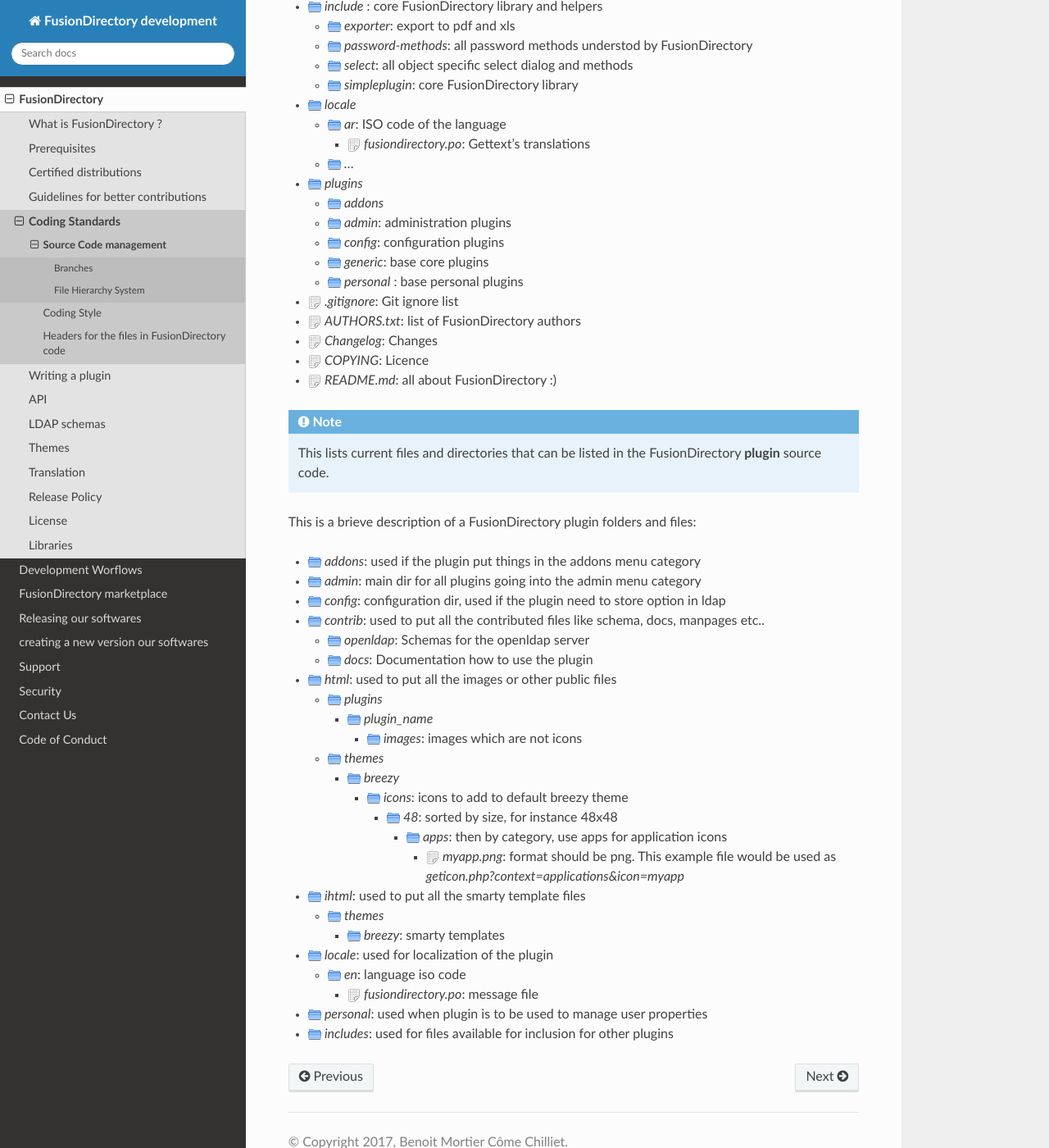
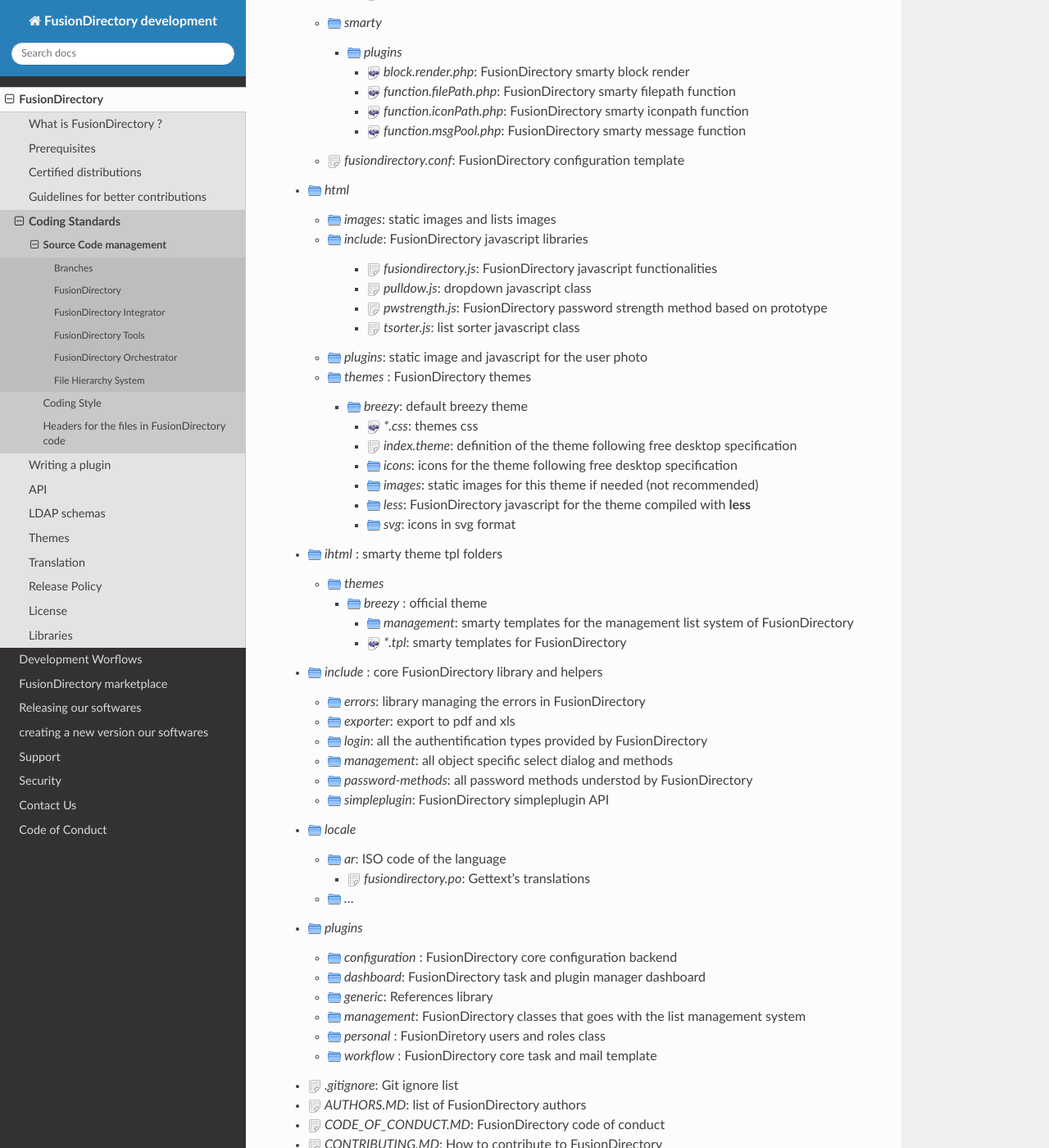
Before and after one commit to fusiondirectory/fusiondirectory-dev-manual, a Sphinx documentation site: the page built from source/fusiondirectory/coding/sourcecode.rst, in a window 1280 px wide and 1400 px high, scrolled down 1889 px. Shown: the whole window at 82% size. Built offline with Sphinx 7.4.7 and the Read the Docs theme 3.1.0, drawn with Linux system fonts in a browser that asks for light colours; some of the changed text lies outside the part shown.

Commit message:
:handshake: fix(directories) cleanup the folder explaination inside the dev manual
Cleaned the core directories and removed double plugin directories section

Signed-off-by: Benoit Mortier <benoit.mortier@fusiondirectory.org>

```diff
--- a/source/fusiondirectory/coding/sourcecode.rst
+++ b/source/fusiondirectory/coding/sourcecode.rst
@@ -3,14 +3,12 @@
 Source Code management
 ======================
 
-FusionDirectory source code management is handled by `GIT <https://en.wikipedia.org/wiki/Git>`_ and hosted on `GitHub <https://github.com/fusiondirectory>`_.
+In order to contribute to the source code, you will have to know a few things about Git and the development model we follow.
+You can read the CONTRIBUTING.MD in the source.
 
-There is two repositories :
+FusionDirectory source code management is handled by `GIT <https://en.wikipedia.org/wiki/Git>`_ and hosted on our own `GitLab <https://gitlab.fusiondirectory.org>`_.
 
-* `FusionDirectory Core <https://gitlab.fusiondirectory.org/fusiondirectory/fd>`_
-* `FusionDirectory plugins <https://gitlab.fusiondirectory.org/fusiondirectory/fd-plugins>`_
-
-In order to contribute to the source code, you will have to know a few things about Git and the development model we follow.
+A mirror is also available on `GitHub <https://github.com/fusiondirectory>`_.
 
 Branches
 --------
@@ -23,6 +21,38 @@
 The `dev` branch is where new features are added. This code is reputed as **non stable**.
 
 The `master` branch is the released code. This code is reputed as *stable*.
+
+There is five main repositories :
+
+FusionDirectory
+---------------
+
+FusionDirectory web application
+
+* `FusionDirectory Core <https://gitlab.fusiondirectory.org/fusiondirectory/fd>`_
+* `FusionDirectory plugins <https://gitlab.fusiondirectory.org/fusiondirectory/fd-plugins>`_
+
+FusionDirectory Integrator
+--------------------------
+
+FusionDirectory toolkit libraries
+
+* `FusionDirectory Integrator <https://gitlab.fusiondirectory.org/fusiondirectory/fusiondirectory-integrator>`_
+
+FusionDirectory Tools
+---------------------
+
+FusionDirectory set of tools for FusionDirectory and FusionDirectory Orchestrator
+
+* `FusionDirectory Tools <https://gitlab.fusiondirectory.org/fusiondirectory/fusiondirectory-tools>`_
+
+FusionDirectory Orchestrator
+----------------------------
+
+FusionDirectory REST Orchestrator handling the tasks
+
+* `FusionDirectory Orchestrator <https://gitlab.fusiondirectory.org/fusiondirectory/fusiondirectory-orchestrator>`_
+
 
 .. _fhs:
 
@@ -43,54 +73,54 @@
 
     * |file| `fusiondirectory-apache.conf`: FusionDirectory apache configuration
 
-  * |folder| `bin`
-
-    * |file| `fusiondirectory-insert-schema`: FusionDirectory console schema management tool
-    * |file| `fusiondirectory-setup`: FusionDirectory console management tool
-
   * |folder| `docs`
 
-    * |file| `README`: Global Readme
-    * |file| `README.cnconfig`: Readme about openldap and cn=config
-    * |file| `README.ldap-migration`: Readme about ldap migration issue when using FusionDirectory
-    * |file| `UPGRADE`: Full Documentation on how to upgrade from one version to another
-
-  * |folder| `images`
-
-    * |file| `favicon.png`: FusionDirectory favicon in png
-    * |file| `favicon.svg`: FusionDirectory favicon in svg
-    * |file| `Fusiondirectory-logo-noir.eps`: FusionDirectory logo in Encapsulated Postscript
-    * |file| `Fusiondirectory-logo.png`: FusionDirectory logo in png
+    * |file| `fusiondirectory-oid.pdf`: Registration of FusionDirectory oid at IANA
 
   * |folder| `lighttpd`
 
     * |file| `fusiondirectory-lighttpd.conf`: FusionDirectory lighttpd configuration file
 
-  * |folder| `man`
   * |folder| `openldap` : FusionDirectory core schema
+
+      * |file| `core-fd.schema`: FusionDirectory core schema
+      * |file| `core-fd-conf.schema`: FusionDirectory core configuration schema
+      * |file| `ldapns.schema`: LDAP Name Service Additional Schema
+      * |file| `template-fd.schema`: FusionDirectory template schema
 
   * |folder| `smarty`
 
     * |folder| `plugins`
 
-      * |file| `block.render.php`: FusionDirectory lighttpd configuration file
-      * |file| `function.filePath.php`: FusionDirectory lighttpd configuration file
-      * |file| `function.iconPath.php`: FusionDirectory lighttpd configuration file
-      * |file| `function.msgPool.php`: FusionDirectory lighttpd configuration file
+      * |phpfile| `block.render.php`: FusionDirectory smarty block render
+      * |phpfile| `function.filePath.php`: FusionDirectory smarty filepath function
+      * |phpfile| `function.iconPath.php`: FusionDirectory smarty iconpath function
+      * |phpfile| `function.msgPool.php`: FusionDirectory smarty message function
 
   * |file| `fusiondirectory.conf`: FusionDirectory configuration template
 
 * |folder| `html`
 
-  * |folder| `images`: static images
-  * |folder| `include`: static images
-  * |folder| `plugins`: static images
-  * |folder| `themes`: static images
+  * |folder| `images`: static images and lists images
+  * |folder| `include`: FusionDirectory javascript libraries
 
-    * |phpfile| `*.css`: themes css
+      * |file| `fusiondirectory.js`: FusionDirectory javascript functionalities
+      * |file| `pulldow.js`: dropdown javascript class
+      * |file| `pwstrength.js`: FusionDirectory password strength method based on prototype
+      * |file| `tsorter.js`: list sorter javascript class
+
+  * |folder| `plugins`: static image and javascript for the user photo
+
+  * |folder| `themes` : FusionDirectory themes
+
+    * |folder| `breezy`: default breezy theme
+
+      * |phpfile| `*.css`: themes css
+      * |file| `index.theme`: definition of the theme following free desktop specification
 
       * |folder| `icons`: icons for the theme following free desktop specification
       * |folder| `images`: static images for this theme if needed (not recommended)
+      * |folder| `less`: FusionDirectory javascript for the theme compiled with **less**
       * |folder| `svg`: icons in svg format
 
 
@@ -99,14 +129,18 @@
   * |folder| `themes`
 
     * |folder| `breezy` : official theme
-    * |folder| `legacy` : old one for testing only
+
+      * |folder| `management`: smarty templates for the management list system of FusionDirectory
+      * |phpfile| `*.tpl`: smarty templates for FusionDirectory
 
 * |folder| `include` : core FusionDirectory library and helpers
 
+  * |folder| `errors`: library managing the errors in FusionDirectory
   * |folder| `exporter`: export to pdf and xls
+  * |folder| `login`: all the authentification types provided by FusionDirectory
+  * |folder| `management`: all object specific select dialog and methods
   * |folder| `password-methods`: all password methods understod by FusionDirectory
-  * |folder| `select`: all object specific select dialog and methods
-  * |folder| `simpleplugin`: core FusionDirectory library
+  * |folder| `simpleplugin`: FusionDirectory simpleplugin API
 
 * |folder| `locale`
 
@@ -118,69 +152,21 @@
 
 * |folder| `plugins`
 
-  * |folder| `addons`
+  * |folder| `configuration` : FusionDirectory core configuration backend
+  * |folder| `dashboard`: FusionDirectory task and plugin manager dashboard
+  * |folder| `generic`: References library
+  * |folder| `management`: FusionDirectory classes that goes with the list management system
+  * |folder| `personal` : FusionDiretory users and roles class
+  * |folder| `workflow` : FusionDirectory core task and mail template
 
-  * |folder| `admin`: administration plugins
-
-  * |folder| `config`: configuration plugins
-
-  * |folder| `generic`: base core plugins
-
-  * |folder| `personal` : base personal plugins
 
 * |file| `.gitignore`: Git ignore list
-* |file| `AUTHORS.txt`: list of FusionDirectory authors
-* |file| `Changelog`: Changes
-* |file| `COPYING`: Licence
+* |file| `AUTHORS.MD`: list of FusionDirectory authors
+* |file| `CODE_OF_CONDUCT.MD`: FusionDirectory code of conduct
+* |file| `CONTRIBUTING.MD`: How to contribute to FusionDirectory
+* |file| `CHANGELOG.MD`: FusionDirectory Changelog
+* |file| `Changelog`: pointing to CHANGELOG.MD
+* |file| `LICENSE`: FusionDirectory licence
 * |file| `README.md`: all about FusionDirectory :)
-
-
-.. note::
-
-   This lists current files and directories that can be listed in the FusionDirectory **plugin** source code.
-
-This is a brieve description of a FusionDirectory plugin folders and files:
-
-* |folder| `addons`: used if the plugin put things in the addons menu category
-
-* |folder| `admin`: main dir for all plugins going into the admin menu category
-* |folder| `config`: configuration dir, used if the plugin need to store option in ldap
-* |folder| `contrib`: used to put all the contributed files like schema, docs, manpages etc..
-
-  * |folder| `openldap`: Schemas for the openldap server
-  * |folder| `docs`: Documentation how to use the plugin
-
-* |folder| `html`: used to put all the images or other public files
-
-  * |folder| `plugins`
-
-    * |folder| `plugin_name`
-
-      * |folder| `images`: images which are not icons
-
-  * |folder| `themes`
-
-    * |folder| `breezy`
-
-      * |folder| `icons`: icons to add to default breezy theme
-
-        * |folder| `48`: sorted by size, for instance 48x48
-
-          * |folder| `apps`: then by category, use apps for application icons
-
-            * |file| `myapp.png`: format should be png. This example file would be used as *geticon.php?context=applications&icon=myapp*
-
-* |folder| `ihtml`: used to put all the smarty template files
-
-  * |folder| `themes`
-
-    * |folder| `breezy`: smarty templates
-
-* |folder| `locale`: used for localization of the plugin
-
-  * |folder| `en`: language iso code
-
-    * |file| `fusiondirectory.po`: message file
-
-* |folder| `personal`: used when plugin is to be used to manage user properties
-* |folder| `includes`: used for files available for inclusion for other plugins
+* |file| `SECURITY.md`: How to contact FusionDirectory securely for reporting security issues
+* |file| `UPGRADE.md`: How to upgrade FusionDirectory
```
